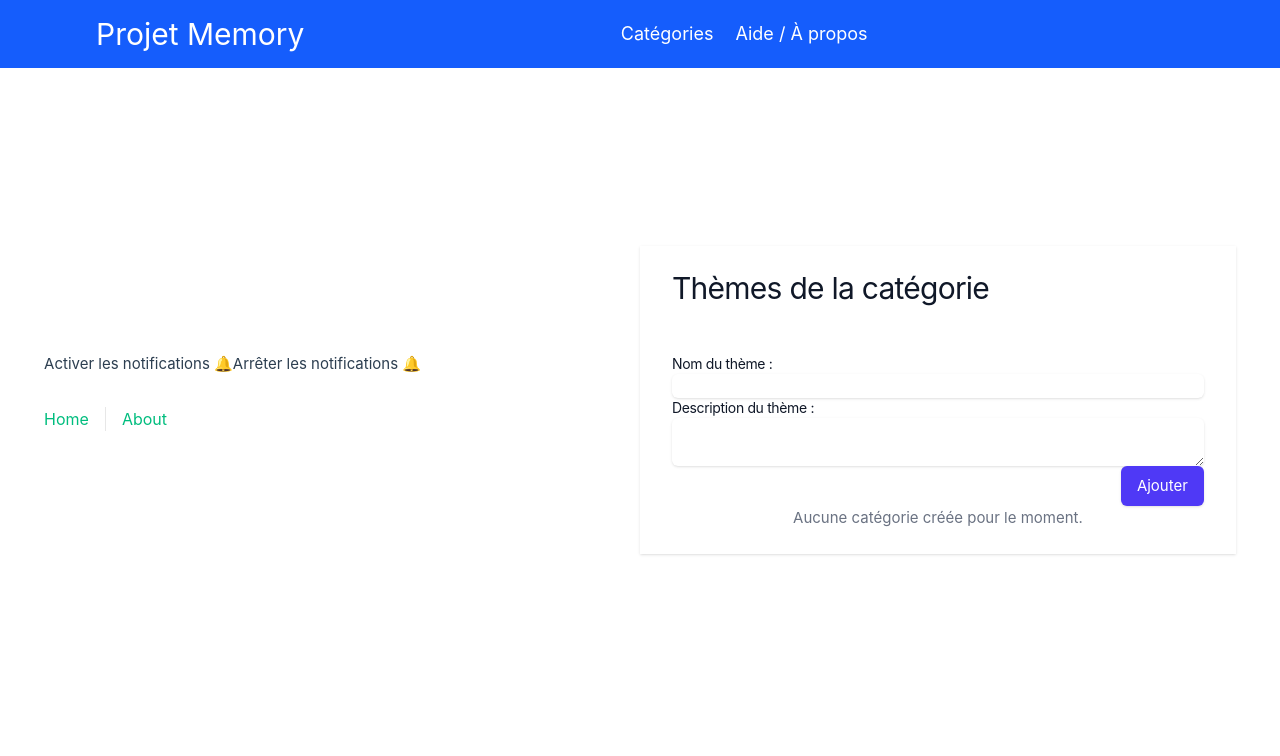
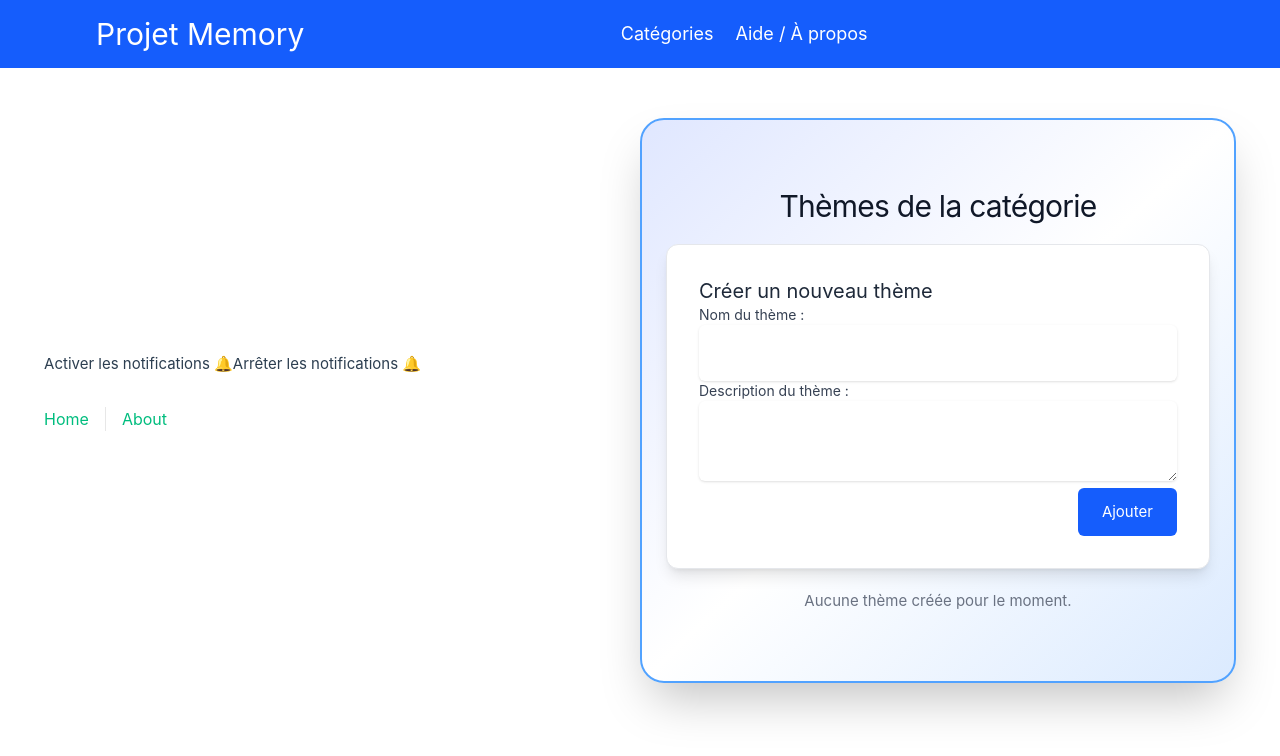
Before and after one commit to jlaron230/Projet-memory, a Vue app: page /categorie/1 in a window 1280 px wide. Shown: the top 756 px of the page. Built offline with nearby package versions, Linux system fonts and the light colour scheme.

Commit message:
fix/ modification du design de la card theme

```diff
--- a/src/components/theme/createTheme.vue
+++ b/src/components/theme/createTheme.vue
@@ -2,7 +2,6 @@
 import { ref, onMounted, computed } from 'vue'
 import buttondelete from '@/components/button/button-delete.vue'
 import { PencilIcon } from '@heroicons/vue/20/solid'
-
 const themes = ref<any[]>([])
 const themeName = ref<string>('')
 const themeDescription = ref<string>('')
@@ -82,20 +81,16 @@ const getThemesFromCache = async () => {
         }
       }
     }
-
     themes.value = cachedThemes.filter(theme => theme.themeId === props.themeId)
     console.log('Thèmes après récupération du cache :', themes.value)
   }
 }
-
-
 // Fonction pour mettre à jour un thème
 const PutTheme = () => {
   if (!themeName.value.trim() && !themeDescription.value.trim()) {
     alert('Le nom du thème est requis')
     return
   }
-
   // Mise à jour du thème dans le tableau local de Vue
   const themeIndex = themes.value.findIndex(c => c.name === editingTheme.value.name)
   if (themeIndex !== -1) {
@@ -105,7 +100,6 @@ const PutTheme = () => {
       description: themeDescription.value
     }
   }
-
   // Envoi de la mise à jour au Service Worker pour qu'il mette à jour le cache
   if (navigator.serviceWorker && navigator.serviceWorker.controller) {
     navigator.serviceWorker.controller.postMessage({
@@ -119,15 +113,11 @@ const PutTheme = () => {
       }
     })
   }
-
-  // Désactiver l'édition après avoir sauvegardé
   isEditable.value = false
   editingTheme.value = null
   themeName.value = ''
   themeDescription.value = ''
 }
-
-// Fonction pour supprimer un thème
 const DeleteTheme = async (themeName: string) => {
   if (!themeName || typeof themeName !== 'string') return console.error('Nom du thème invalide')
 
@@ -157,7 +147,6 @@ const DeleteTheme = async (themeName: string) => {
     }
   }
 }
-
 onMounted(() => {
   if (navigator.serviceWorker) {
     navigator.serviceWorker.ready.then((registration) => {
@@ -172,18 +161,17 @@ onMounted(() => {
     console.error('Service Worker n\'est pas pris en charge par ce navigateur')
   }
 })
-
 </script>
-
 <template>
-  <section class="bg-white shadow-sm">
-    <div class="mx-auto max-w-7xl px-4 py-6 sm:px-6 lg:px-8 flex place-content-between">
-      <h1 class="text-3xl font-bold tracking-tight text-gray-900">Thèmes de la catégorie {{ themeId
-        }}</h1>
+  <section class="py-12 px-6 bg-gradient-to-br from-indigo-100 via-white to-blue-100
+          border-2 border-blue-400 rounded-3xl shadow-2xl max-w-3xl mx-auto mt-16">
+    <div class="mx-auto max-w-7xl px-4 sm:px-6 lg:px-8 mb-12">
+      <h1 class="text-3xl text-center p-5 font-bold tracking-tight text-gray-900">Thèmes de la catégorie {{ themeId }}</h1>
     </div>
-    <div class="mx-auto max-w-7xl px-4 py-6 sm:px-6 lg:px-8">
-      <form @submit.prevent="Createtheme">
-        <label for="themeName" class="block text-sm font-bold tracking-tight text-gray-900">
+    <form @submit.prevent="Createtheme" class="bg-white border border-gray-200 shadow-lg rounded-xl p-8 space-y-6">
+      <h2 class="text-xl font-semibold text-gray-800">Créer un nouveau thème</h2>
+      <div>
+        <label for="themeName" class="block text-sm font-medium text-gray-700 mb-2">
           Nom du thème :
         </label>
         <input
@@ -191,74 +179,75 @@ onMounted(() => {
           v-model="themeName"
           type="text"
           required
-          class="mt-1 block w-full rounded-md border-gray-300 shadow-sm focus:border-indigo-500 focus:ring focus:ring-indigo-200 focus:ring-opacity-50"
+          class="w-full rounded-md border-gray-300 shadow-sm focus:ring-blue-500 p-4"
         />
-        <label for="themeDescription"
-               class="block text-sm font-bold tracking-tight text-gray-900 mt-4">
+      </div>
+      <div>
+        <label for="themeDescription" class="block text-sm font-medium text-gray-700 mb-2">
           Description du thème :
         </label>
         <textarea
           id="themeDescription"
           v-model="themeDescription"
           required
-          class="mt-1 block w-full rounded-md border-gray-300 shadow-sm focus:border-indigo-500 focus:ring focus:ring-indigo-200 focus:ring-opacity-50"
+          class="w-full rounded-md border-gray-300 shadow-sm focus:ring-blue-500 p-4"
         ></textarea>
+      </div>
+
       <div class="flex justify-end mt-4">
         <button
           type="submit"
-            class="mt-1 block rounded-md bg-indigo-600 text-white px-4 py-2 shadow-sm hover:bg-indigo-700"
+          class="bg-blue-600 text-white p-5 px-6 py-3 rounded-md font-medium hover:bg-blue-700"
         >
           Ajouter
         </button>
       </div>
     </form>
-
-      <!-- Liste des catégories -->
-      <div v-if="filteredThemes.length > 0" class="space-y-6">
-        <div v-for="(theme, index) in filteredThemes" :key="index"
-             class="bg-gray-100 p-4 rounded-lg flex gap-4">
-          <div class="flex items-center gap-4">
-            <!-- Afficher le nom de la catégorie si on n'est pas en mode édition -->
-            <h2 v-if="!isEditable || editingTheme?.name !== theme.name"
-                class="text-xl font-semibold text-gray-900">
+    <div v-if="filteredThemes.length > 0" class="space-y-8 mt-10">
+      <div v-for="(theme, index) in filteredThemes" :key="index" class="bg-white border border-gray-200 shadow-md rounded-xl p-6">
+        <div class="flex justify-between items-start gap-6">
+          <div class="flex-1">
+            <!-- Affichage nom -->
+            <h2 v-if="!isEditable || editingTheme?.name !== theme.name" class="text-xl font-semibold text-gray-900">
               <router-link
                 :to="{ name: 'CardTheme', params: { themeId: theme.name }}"
-                class="cursor-pointer text-xl font-semibold text-gray-900 hover:text-blue-600">
+                class="cursor-pointer text-xl font-semibold text-gray-900 hover:text-blue-600"
+              >
                 {{ theme.name }}
               </router-link>
             </h2>
             <div>
               <p v-if="!isEditable || editingTheme?.name !== theme.name">{{ theme.description }}</p>
             </div>
-
-            <!-- Formulaire d'édition de catégorie -->
-            <form v-if="isEditable && editingTheme?.name === theme.name" @submit.prevent="PutTheme"
-                  class="mt-5 flex flex-col gap-4">
+            <form v-if="isEditable && editingTheme?.name === theme.name" @submit.prevent="PutTheme" class="mt-6 space-y-4">
               <input
                 v-model="themeName"
                 type="text"
                 required
-                class="mt-1 block w-full rounded-md border-gray-300 shadow-sm focus:border-indigo-500 focus:ring focus:ring-indigo-200 focus:ring-opacity-50"
+                class="w-full rounded-md border-gray-300 shadow-sm focus:ring-blue-500 p-4"
               />
               <div class="flex gap-4">
-                <button type="submit"
-                        class="inline-flex items-center rounded-md bg-blue-500 px-3 py-2 text-sm font-semibold text-white ring-1 shadow-xs ring-blue-300 ring-inset hover:bg-blue-600">
+                <button type="submit" class="bg-blue-600 text-white px-6 py-3 rounded-md hover:bg-blue-700">
                   Sauvegarder
                 </button>
-                <!-- Bouton de suppression pour chaque catégorie -->
-                <buttondelete @click.prevent="DeleteTheme(theme.name)" />
+                <button
+                  type="button"
+                  @click.prevent="DeleteTheme(theme.name)"
+                  class="bg-red-600 text-white px-6 py-3 rounded-md hover:bg-red-700"
+                >
+                  Supprimer
+                </button>
               </div>
             </form>
-
+          </div>
           <button @click.prevent="toggleEdit(theme)">
-              <PencilIcon class="px-3 py-2 w-[3rem]" />
+            <PencilIcon class="w-6 h-6 text-gray-500 hover:text-gray-800" />
           </button>
         </div>
       </div>
     </div>
-      <div v-else class="text-center text-gray-500">
-        <p>Aucune catégorie créée pour le moment.</p>
-      </div>
+    <div v-else class="text-center p-5 text-gray-500 mt-8">
+      <p>Aucune thème créée pour le moment.</p>
     </div>
   </section>
-</template>’
+</template>
```
Lines whose indentation alone changed are shown as unchanged.
